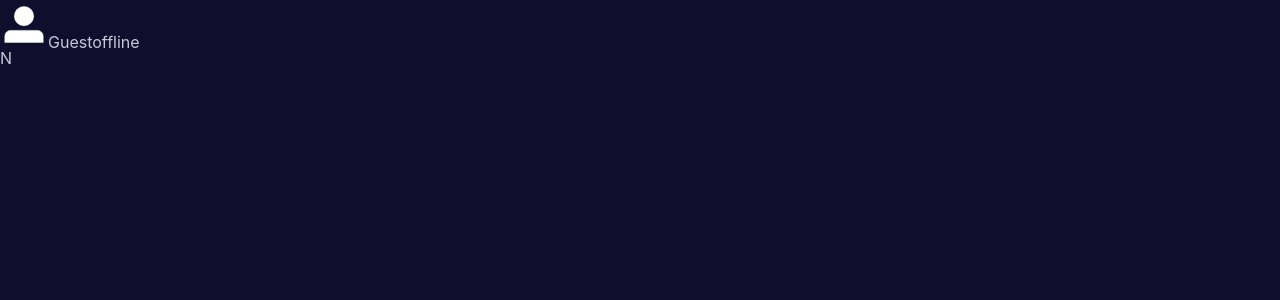
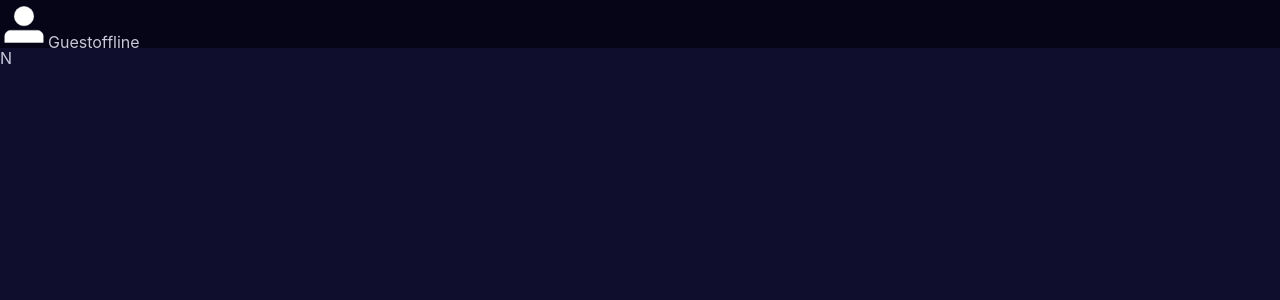
Before and after one commit to andsimon3/tittle.com, a React (Create React App) app: page / in a window 1280 px wide. Shown: the top 300 px of the page. Built offline with nearby package versions, Linux system fonts and the light colour scheme.

Commit message:
Update App.css

```diff
--- a/src/src/css/App.css
+++ b/src/src/css/App.css
@@ -1,4 +1,5 @@
 #MenuUp{
+  background-color: #050517;
   position: sticky;
   width: 100%;
   height: 3rem;
```
